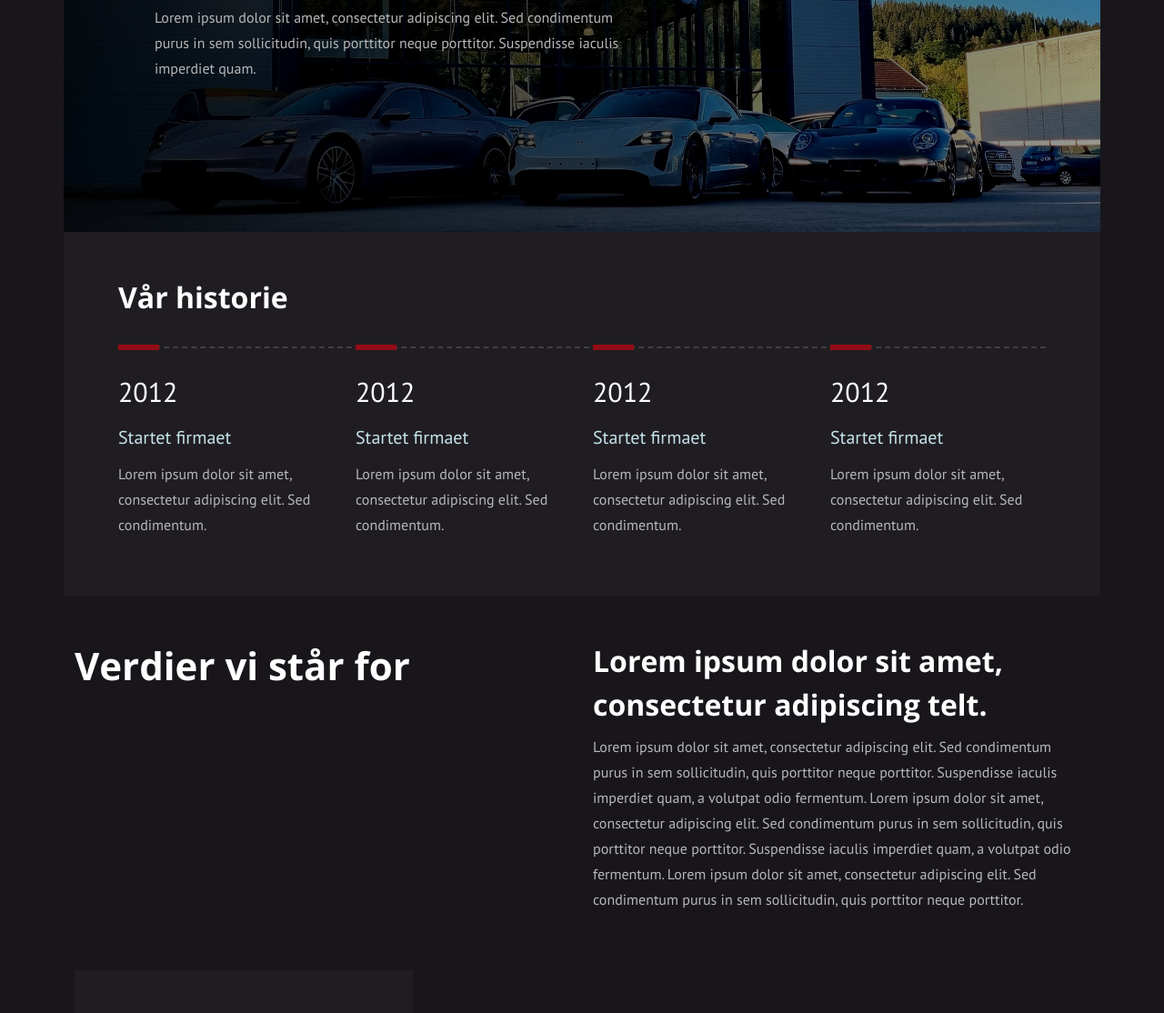
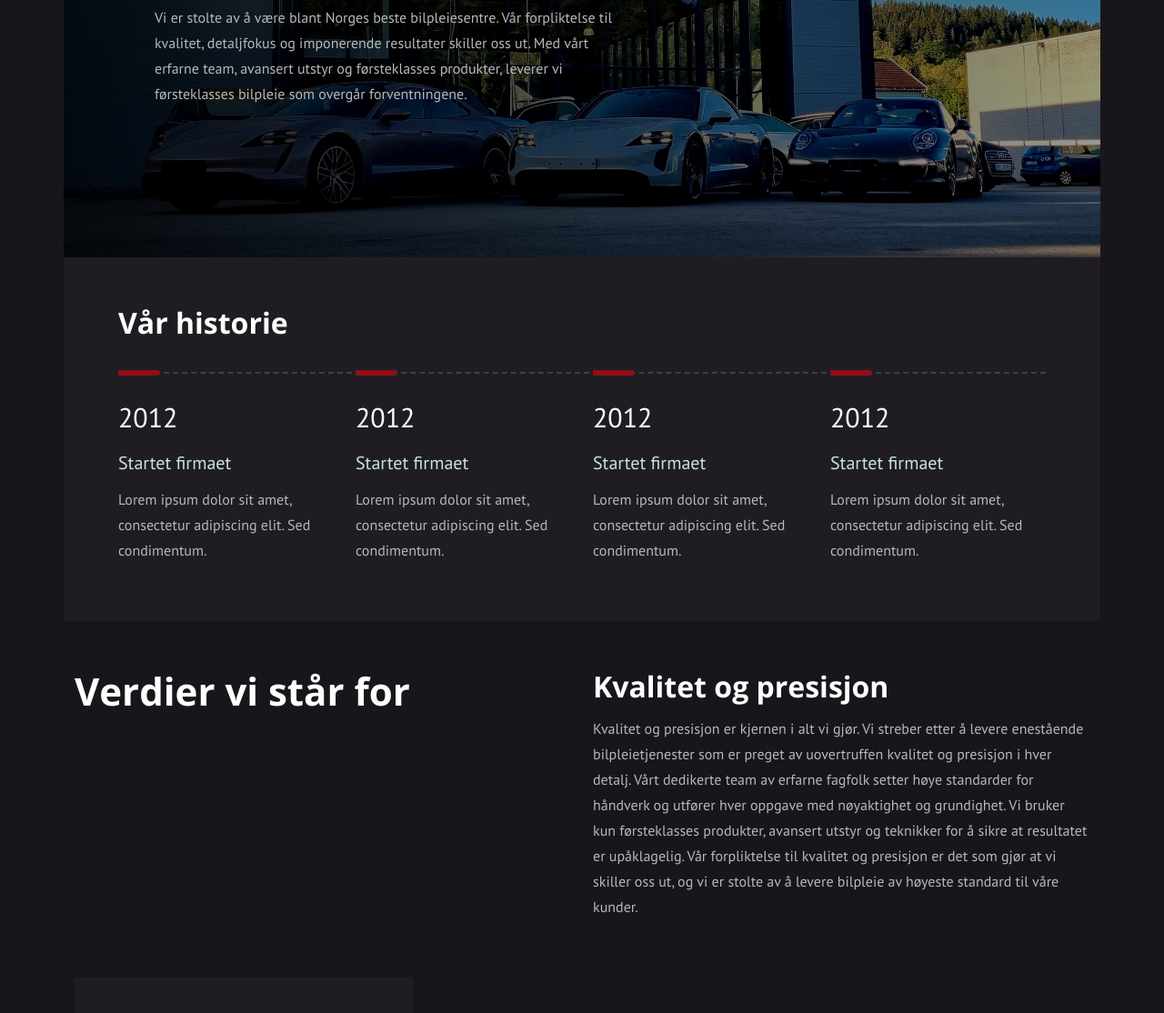
Before and after one commit to Baugis/RekdalAutospa, a plain HTML site: page omoss.html in a window 1280 px wide. Shown: the part 413-1527 px from the top of the page at 91% size. Drawn offline with nearby package versions, Linux system fonts and the light colour scheme; grey boxes are pictures that could not be loaded.

Commit message:
Fixed name on kontakt oss in navbar

```diff
--- a/omoss.html
+++ b/omoss.html
@@ -49,7 +49,7 @@
                             <a class="nav-link active" href="./omoss">Om oss</a>
                         </li>
                         <li class="nav-item">
-                            <a href="./kontakt" class="nav-link">Ta kontakt</a>
+                            <a href="./kontakt" class="nav-link">Kontakt oss</a>
                         </li>
                     </ul>
                 </div>
@@ -108,10 +108,11 @@
             <div class="row historieHero">
                 <div class="col-12 col-md-10 col-lg-8 col-xl-8 col-xxl-6 historieHeroTekst">
                     <h2>Et av de beste bilpleiesentere i Norge</h2>
-                    <p class="me-5">Lorem ipsum dolor sit amet, consectetur adipiscing elit. Sed condimentum purus in
-                        sem
-                        sollicitudin, quis porttitor neque
-                        porttitor. Suspendisse iaculis imperdiet quam.</p>
+                    <p class="me-5">Vi er stolte av å være blant Norges beste bilpleiesentre. Vår forpliktelse til
+                        kvalitet, detaljfokus og imponerende
+                        resultater skiller oss ut. Med vårt erfarne team, avansert utstyr og førsteklasses produkter,
+                        leverer vi førsteklasses
+                        bilpleie som overgår forventningene.</p>
                 </div>
             </div>
             <div class="row bg-info p-5 mb-5">
@@ -155,18 +156,17 @@
                 </div>
 
                 <div class="col-6">
-                    <h3>Lorem ipsum dolor sit amet, consectetur adipiscing telt.</h4>
-                        <p>Lorem ipsum dolor sit amet, consectetur adipiscing elit. Sed condimentum purus in sem
-                            sollicitudin, quis porttitor neque
-                            porttitor. Suspendisse iaculis imperdiet quam, a volutpat odio fermentum. Lorem ipsum dolor
-                            sit
-                            amet, consectetur
-                            adipiscing elit. Sed condimentum purus in sem sollicitudin, quis porttitor neque porttitor.
-                            Suspendisse iaculis
-                            imperdiet quam, a volutpat odio fermentum. Lorem ipsum dolor sit amet, consectetur
-                            adipiscing
-                            elit. Sed condimentum
-                            purus in sem sollicitudin, quis porttitor neque porttitor.</p>
+                    <h3>Kvalitet og presisjon</h4>
+                        <p>Kvalitet og presisjon er kjernen i alt vi gjør. Vi streber etter å levere enestående
+                            bilpleietjenester som er preget av
+                            uovertruffen kvalitet og presisjon i hver detalj. Vårt dedikerte team av erfarne fagfolk
+                            setter høye standarder for
+                            håndverk og utfører hver oppgave med nøyaktighet og grundighet. Vi bruker kun førsteklasses
+                            produkter, avansert utstyr
+                            og teknikker for å sikre at resultatet er upåklagelig. Vår forpliktelse til kvalitet og
+                            presisjon er det som gjør at vi
+                            skiller oss ut, og vi er stolte av å levere bilpleie av høyeste standard til våre kunder.
+                        </p>
                 </div>
             </div>
         </div>
```
Also changed, not shown: index.html (+1 -1 lines), kontakt.html (+1 -1 lines), prisliste.html (+1 -1 lines), tjenester.html (+1 -1 lines).
